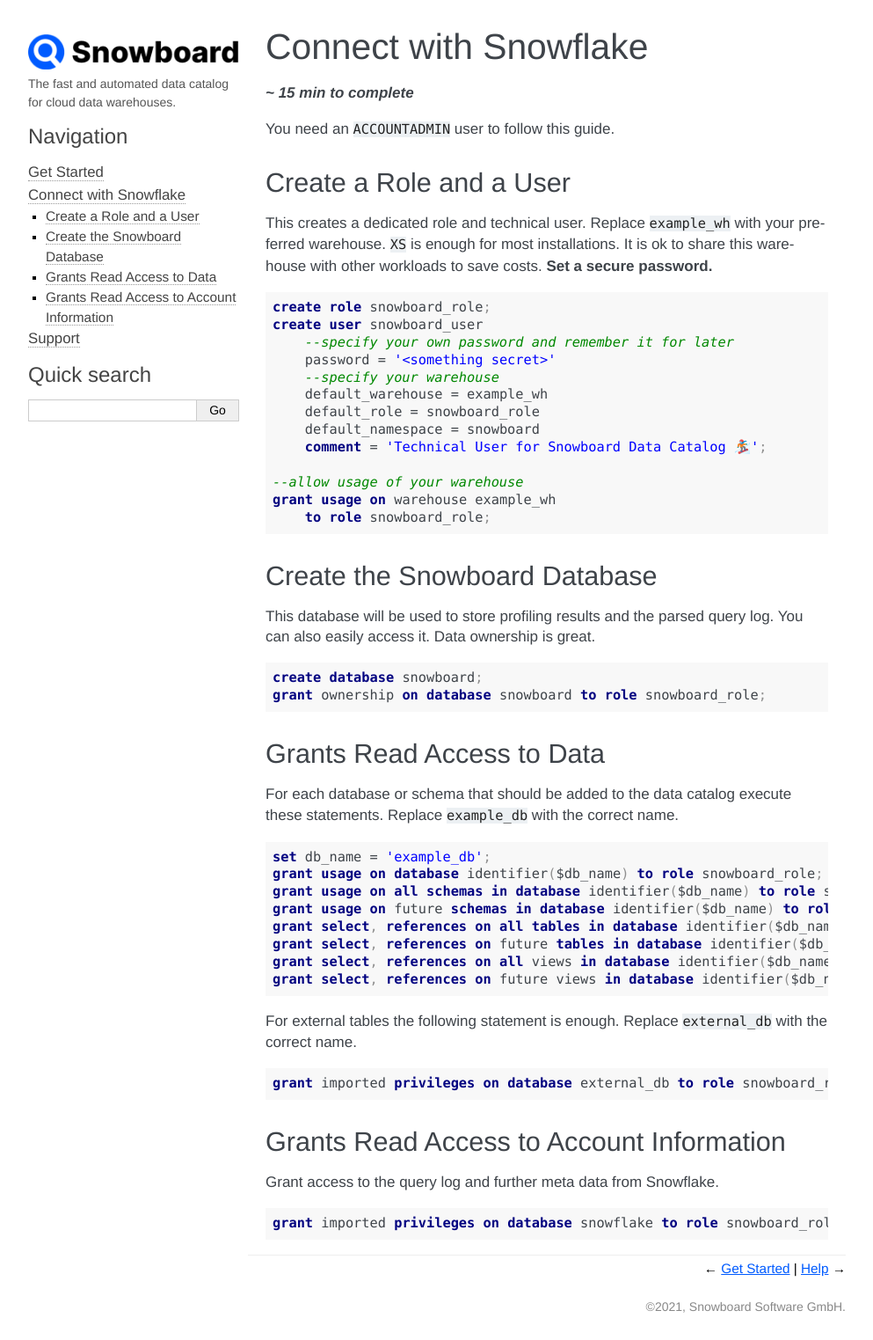
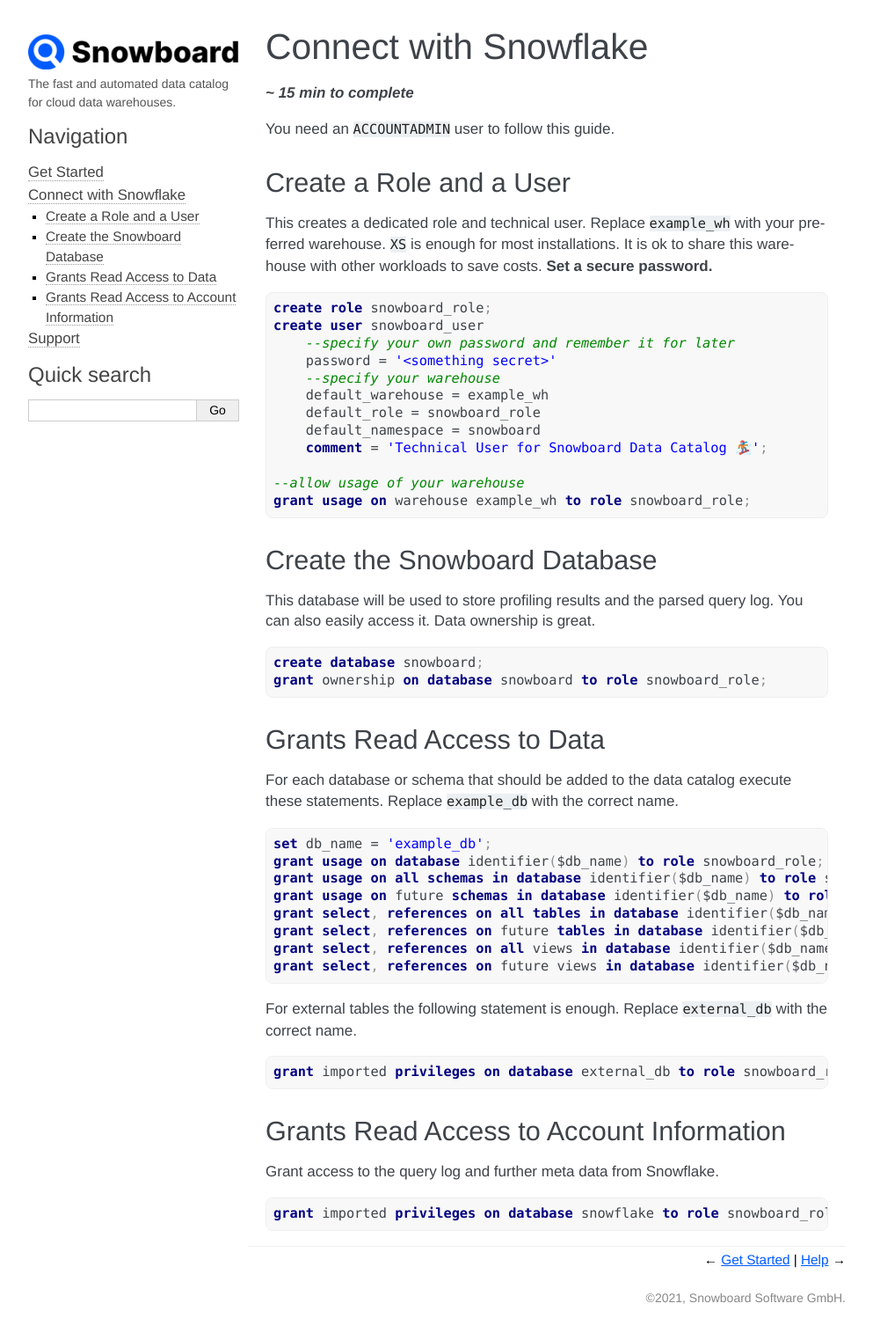
Before and after one commit to Snowboard-Software/snowboard_software, a Sphinx documentation site: the page built from docs/snowflake_connection.md, in a window 1280 px wide. Shown: the whole page at 88% size, without its empty margins (148-1141 px from the left). Built offline with Sphinx 7.4.7, drawn with Linux system fonts in a browser that asks for light colours.

Commit message:
minor adjustments

````diff
--- a/docs/_static/custom.css
+++ b/docs/_static/custom.css
@@ -1,5 +1,7 @@
 pre {
     padding: 8px;
+    border-radius: 8px;
+    border: 1px solid #eee
 }
 
 .p {
--- a/docs/snowflake_connection.md
+++ b/docs/snowflake_connection.md
@@ -20,8 +20,7 @@
     comment = 'Technical User for Snowboard Data Catalog 🏂';
 
 --allow usage of your warehouse
-grant usage on warehouse example_wh
-    to role snowboard_role;
+grant usage on warehouse example_wh to role snowboard_role;
 ```
 
 ## Create the Snowboard Database
````
